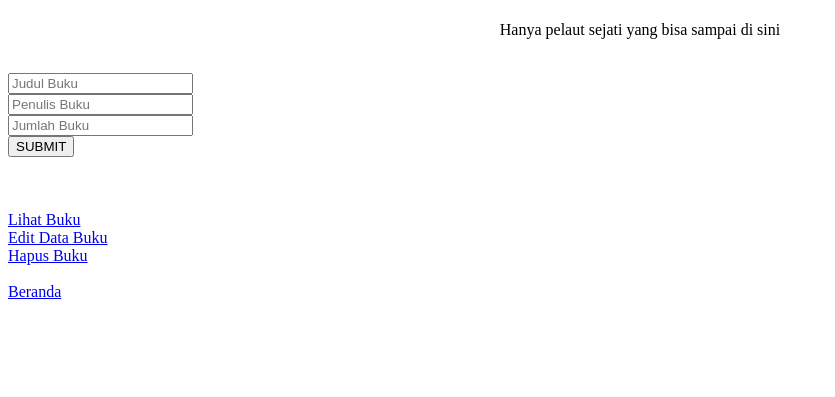
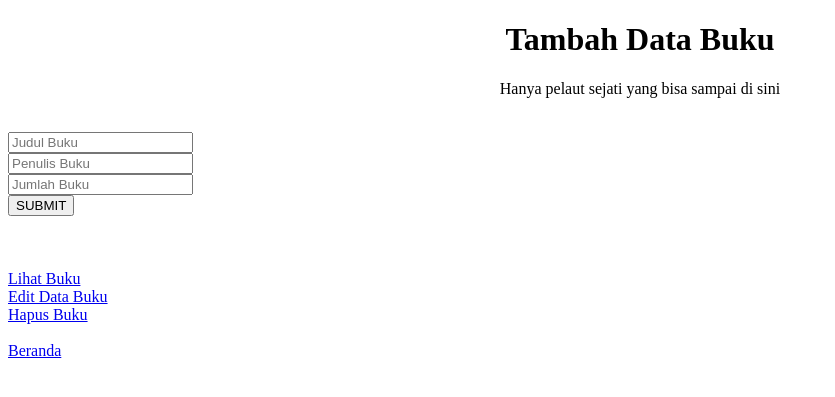
Before and after one commit to Rakhid16/simple-crud-flask, a Flask app: page /tambah-data in a window 1280 px wide. Shown: the top 397 px of the page, without its empty margins (0-835 px from the left). Run offline with Flask 2, Linux system fonts and the light colour scheme; some libraries are stand-ins or nearby versions.

Commit message:
Update tambah_data.html

```diff
--- a/templates/tambah_data.html
+++ b/templates/tambah_data.html
@@ -1,5 +1,5 @@
 {% extends 'base.html' %}
-{% block title %}Tambah Data Buku{% endblock %}
+{% block header %}Tambah Data Buku{% endblock %}
 
 {% block content %}
   <form method="POST">
```
